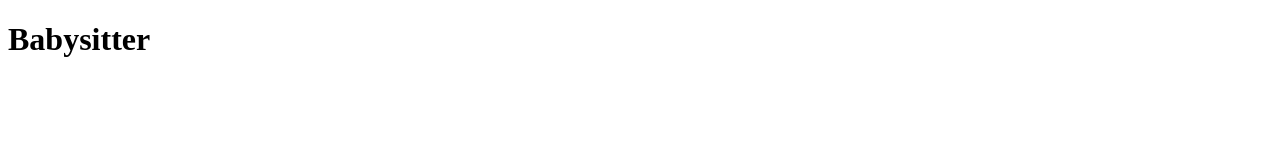
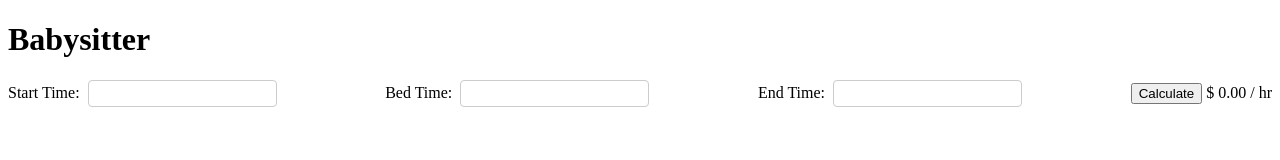
Before and after one commit to nquinn721/babysitter, a website: page public/index.html in a window 1280 px wide. Drawn offline with Linux system fonts and the light colour scheme.

Commit message:
updated page

```diff
--- /dev/null
+++ b/public/css/main.css
@@ -0,0 +1,18 @@
+div#main {
+    display: flex;
+    align-items: center;
+    justify-content: space-between;
+}
+
+div#main input {
+    border-radius: 4px;
+    border: 1px solid #ccc;
+    padding: 5px;
+}
+
+
+div#main > div {
+    display: flex;
+    align-items: center;
+    justify-content: center;
+}
--- a/public/index.html
+++ b/public/index.html
@@ -3,9 +3,52 @@
 <head>
 	<meta charset="UTF-8">
 	<title>Babysitter</title>
+	<link rel="stylesheet" href="css/main.css">
 </head>
 <body>
 	<h1>Babysitter</h1>
+	<div id="main">
+		<div>
+			Start Time: &nbsp;
+			<input type="number" id="start-time">
+		</div>
+		<div>
+			Bed Time: &nbsp;
+			<input type="number" id="bed-time">
+		</div>
+		<div>
+			End Time: &nbsp;
+			<input type="number" id="end-time">
+		</div>
+
+		<div>
+			<button id="calculate">Calculate
+			</button> &nbsp;
+			<div>$ <span id="calculated-wage">0</span>.00 / hr</div>
+		</div>
+
+	</div>
 	<script src="js/babysitter.js"></script>
+
+	<script>
+		const babysitter = new Babysitter;
+
+		document.querySelector('#start-time').onkeyup = (e) => {
+			babysitter.setStartTime(e.target.value);
+		}
+
+		document.querySelector('#bed-time').onkeyup = (e) => {
+			babysitter.setBedTime(e.target.value);
+		}
+
+		document.querySelector('#end-time').onkeyup = (e) => {
+			babysitter.setEndTime(e.target.value);
+		}
+
+		document.querySelector('#calculate').onclick = () => {
+			console.log(babysitter.calculateWage());
+			document.querySelector('#calculated-wage').innerHTML = babysitter.calculateWage();
+		}
+	</script>
 </body>
 </html>
```
Also changed, not shown: 2 other files.
